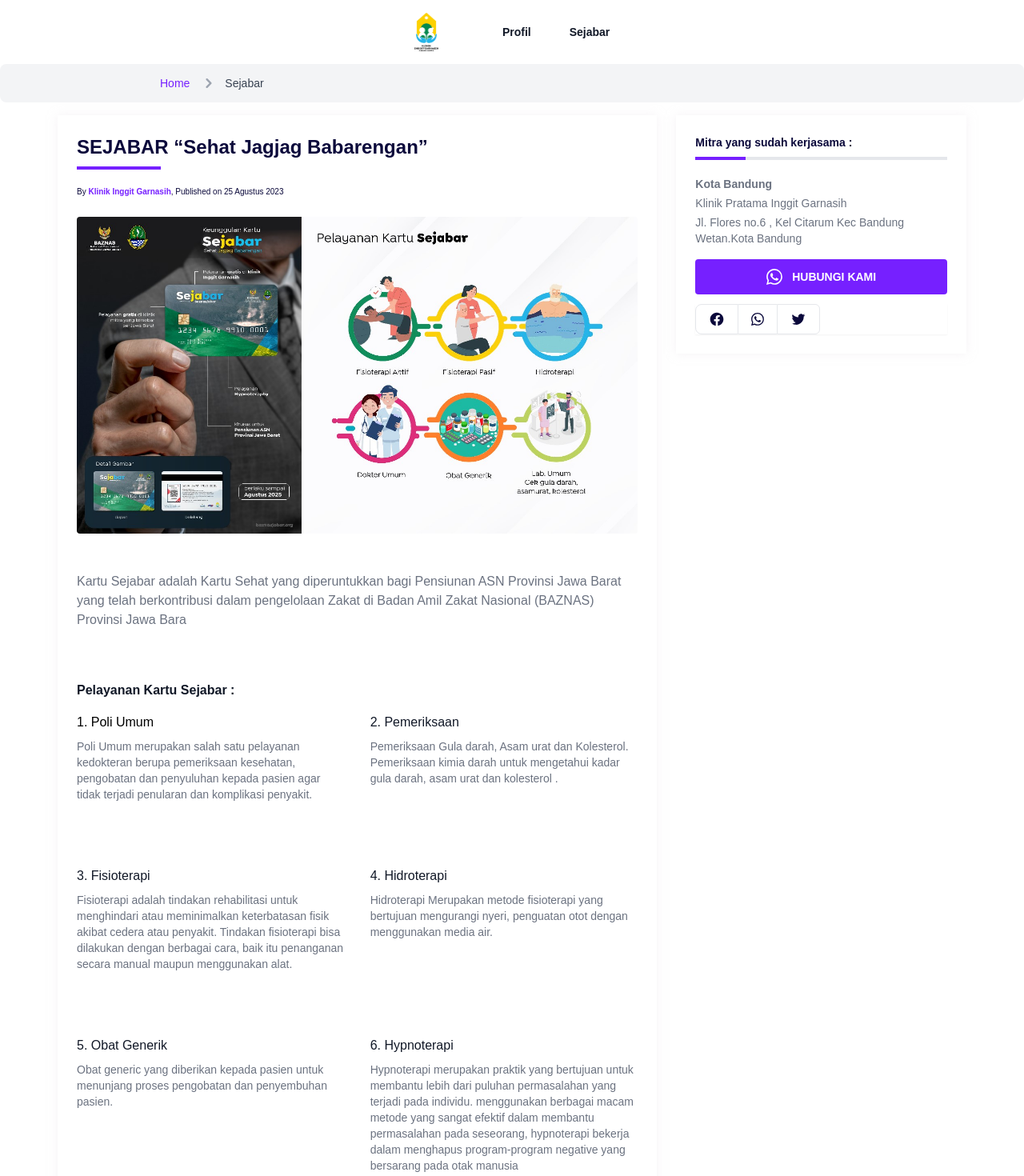
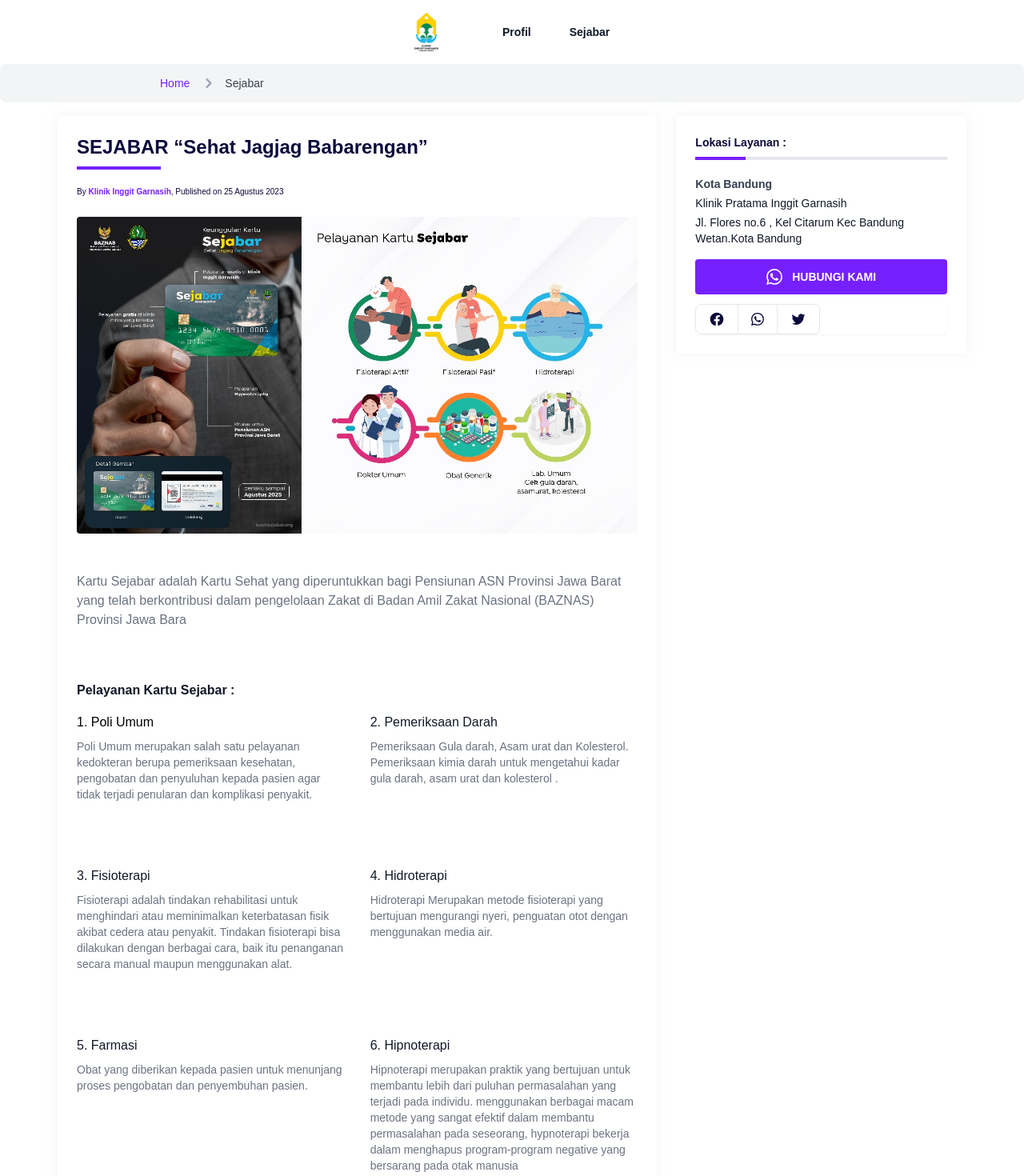
Before and after one commit to feyerin/clinic-app, a React (Create React App) app: page /sejabar in a window 1280 px wide. Shown: the top 1470 px of the page at 80% size. Built offline with nearby package versions, Linux system fonts and the light colour scheme.

Commit message:
update banner

```diff
--- a/src/components/Sections/Header.jsx
+++ b/src/components/Sections/Header.jsx
@@ -4,7 +4,7 @@
 // import FullButton from "../Buttons/FullButton";
 // // Assets
 // import carousel1 from "../../assets/img/carousel-1.png";
-// import carousel2 from "../../assets/img/carousel-2.jpg";
+import banner from "../../assets/img/banner.jpg";
 
 //carousel
 import Carousel from "react-multi-carousel";
@@ -63,7 +63,7 @@
         customDot={<CustomDots />}
         dotListclassName={"relative "}
       >
-        <div style={{backgroundImage: `url(https://dummyimage.com/1200x600/b9bad4/fff)`, height:"100%", backgroundPosition:"center", backgroundRepeat:"no-repeat", backgroundSize:"cover"}}>
+        <div style={{backgroundImage: `url(${banner})`, height:"100%", backgroundPosition:"center", backgroundRepeat:"no-repeat", backgroundSize:"cover"}}>
           <Wrapper id="home" className="container flexSpaceCenter">
             {/* <LeftSide className="flexCenter">
               <div>
--- a/src/components/Sections/Sejabar/SejabarContent.jsx
+++ b/src/components/Sections/Sejabar/SejabarContent.jsx
@@ -33,7 +33,7 @@
                             <dd className="mt-2 text-sm text-gray-500">Poli Umum merupakan salah satu pelayanan kedokteran berupa pemeriksaan kesehatan, pengobatan dan penyuluhan kepada pasien agar tidak terjadi penularan dan komplikasi penyakit. </dd>
                             </div>
                             <div className="border-t border-gray-200 pt-4">
-                            <dt className="font-medium text-gray-900">2. Pemeriksaan</dt>
+                            <dt className="font-medium text-gray-900">2. Pemeriksaan Darah</dt>
                             <dd className="mt-2 text-sm text-gray-500">Pemeriksaan Gula darah, Asam urat dan Kolesterol. Pemeriksaan kimia darah untuk mengetahui kadar gula darah, asam urat dan kolesterol .</dd>
                             </div>
                             <div className="border-t border-gray-200 pt-4">
@@ -45,12 +45,12 @@
                             <dd className="mt-2 text-sm text-gray-500">Hidroterapi Merupakan metode fisioterapi yang bertujuan mengurangi nyeri, penguatan otot dengan menggunakan media air.</dd>
                             </div>
                             <div className="border-t border-gray-200 pt-4">
-                            <dt className="font-medium text-gray-900">5. Obat Generik</dt>
-                            <dd className="mt-2 text-sm text-gray-500">Obat generic yang diberikan kepada pasien untuk menunjang proses pengobatan dan penyembuhan pasien.</dd>
+                            <dt className="font-medium text-gray-900">5. Farmasi</dt>
+                            <dd className="mt-2 text-sm text-gray-500">Obat yang diberikan kepada pasien untuk menunjang proses pengobatan dan penyembuhan pasien.</dd>
                             </div>
                             <div className="border-t border-gray-200 pt-4">
-                            <dt className="font-medium text-gray-900">6. Hypnoterapi</dt>
-                            <dd className="mt-2 text-sm text-gray-500">Hypnoterapi merupakan praktik yang bertujuan untuk membantu lebih dari puluhan permasalahan yang terjadi pada individu. menggunakan berbagai macam metode yang sangat efektif dalam membantu permasalahan pada seseorang, hypnoterapi bekerja dalam menghapus program-program negative yang bersarang pada otak manusia</dd>
+                            <dt className="font-medium text-gray-900">6. Hipnoterapi</dt>
+                            <dd className="mt-2 text-sm text-gray-500">Hipnoterapi merupakan praktik yang bertujuan untuk membantu lebih dari puluhan permasalahan yang terjadi pada individu. menggunakan berbagai macam metode yang sangat efektif dalam membantu permasalahan pada seseorang, hypnoterapi bekerja dalam menghapus program-program negative yang bersarang pada otak manusia</dd>
                             </div>
 
                         </dl>
@@ -60,13 +60,13 @@
 
             <aside className="w-full md:w-1/3 flex flex-col items-center px-3">
                 <div className="w-full bg-white shadow flex flex-col my-4 p-6">
-                    <p className="text-sm font-semibold mb-2">Mitra yang sudah kerjasama :</p>
+                    <p className="text-sm font-semibold mb-2">Lokasi Layanan :</p>
                     <div className="w-full bg-gray-200 h-1 mb-5">
                       <div className="bg-primary h-1" style={{width: "20%"}}></div>
                     </div>
-                    <p className="text-sm text-gray-500 font-bold mb-1">Kota Bandung </p>
-                    <p className="text-sm text-gray-500 mb-1">Klinik Pratama Inggit Garnasih </p>
-                    <a href="https://goo.gl/maps/y8h9x3VLGRfgf75n9" className="text-sm text-gray-500">Jl. Flores no.6 , Kel Citarum Kec Bandung Wetan.Kota Bandung</a>
+                    <p className="text-sm text-gray-700 font-bold mb-1">Kota Bandung </p>
+                    <p className="text-sm text-gray-900 mb-1">Klinik Pratama Inggit Garnasih </p>
+                    <a href="https://goo.gl/maps/y8h9x3VLGRfgf75n9" className="text-sm text-gray-900">Jl. Flores no.6 , Kel Citarum Kec Bandung Wetan.Kota Bandung</a>
 
                     <a href="https://wa.me/628112440606" className="w-full bg-primary text-white hover:text-white font-bold text-sm uppercase rounded flex items-center justify-center px-2 py-3 mt-4">
                         <svg xmlns="http://www.w3.org/2000/svg" width="20" height="20" fill="currentColor" className="bi bi-whatsapp mr-3" viewBox="0 0 16 16"> <path d="M13.601 2.326A7.854 7.854 0 0 0 7.994 0C3.627 0 .068 3.558.064 7.926c0 1.399.366 2.76 1.057 3.965L0 16l4.204-1.102a7.933 7.933 0 0 0 3.79.965h.004c4.368 0 7.926-3.558 7.93-7.93A7.898 7.898 0 0 0 13.6 2.326zM7.994 14.521a6.573 6.573 0 0 1-3.356-.92l-.24-.144-2.494.654.666-2.433-.156-.251a6.56 6.56 0 0 1-1.007-3.505c0-3.626 2.957-6.584 6.591-6.584a6.56 6.56 0 0 1 4.66 1.931 6.557 6.557 0 0 1 1.928 4.66c-.004 3.639-2.961 6.592-6.592 6.592zm3.615-4.934c-.197-.099-1.17-.578-1.353-.646-.182-.065-.315-.099-.445.099-.133.197-.513.646-.627.775-.114.133-.232.148-.43.05-.197-.1-.836-.308-1.592-.985-.59-.525-.985-1.175-1.103-1.372-.114-.198-.011-.304.088-.403.087-.088.197-.232.296-.346.1-.114.133-.198.198-.33.065-.134.034-.248-.015-.347-.05-.099-.445-1.076-.612-1.47-.16-.389-.323-.335-.445-.34-.114-.007-.247-.007-.38-.007a.729.729 0 0 0-.529.247c-.182.198-.691.677-.691 1.654 0 .977.71 1.916.81 2.049.098.133 1.394 2.132 3.383 2.992.47.205.84.326 1.129.418.475.152.904.129 1.246.08.38-.058 1.171-.48 1.338-.943.164-.464.164-.86.114-.943-.049-.084-.182-.133-.38-.232z"/> </svg>
--- a/src/components/Sections/Services.jsx
+++ b/src/components/Sections/Services.jsx
@@ -59,7 +59,7 @@
         </div>
         <div className="container">
           <HeaderInfo>
-            <h1 className="font40 extraBold">fasilitas klinik</h1>
+            <h1 className="font40 extraBold">Fasilitas Klinik</h1>
             <p className="font13">
               Lorem ipsum dolor sit amet, consetetur sadipscing elitr, sed diam nonumy eirmod tempor invidunt ut
               <br />
```
Also changed, not shown: 1 other file (tests, documents, lock files or other folders).
